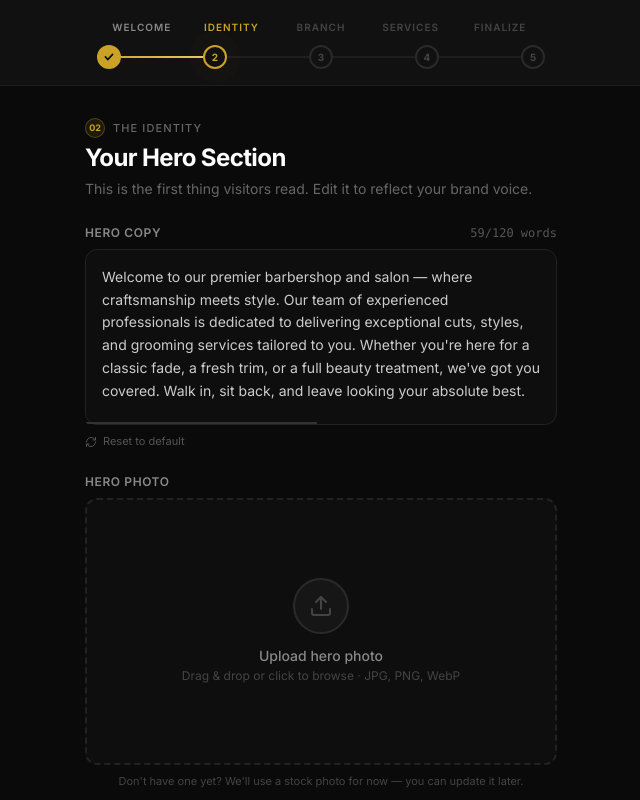
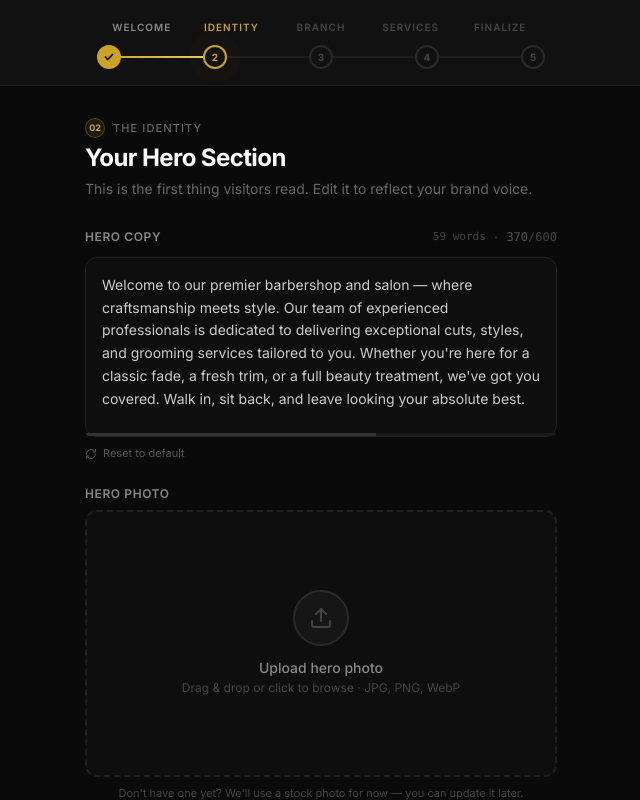
Before and after one commit to bertylynne/brewing-a-brand-engine, a React (Vite) app: page / in a window 1280 px wide. Both pictures are taken after a click on the button "Start Your Walkthrough". Shown: the top 800 px of the page, without its empty margins (319-959 px from the left). Built offline with nearby package versions, Linux system fonts and the light colour scheme.

Commit message:
Orchids run changes (2026-04-08T17:18:39.793Z)

```diff
--- a/src/steps/Step2Identity.jsx
+++ b/src/steps/Step2Identity.jsx
@@ -2,6 +2,8 @@ import { useState, useRef } from 'react';
 import { Upload, ImageIcon, ChevronRight, ChevronLeft, RefreshCw, AlertCircle } from 'lucide-react';
 
 const DEFAULT_HERO_TEXT = `Welcome to our premier barbershop and salon — where craftsmanship meets style. Our team of experienced professionals is dedicated to delivering exceptional cuts, styles, and grooming services tailored to you. Whether you're here for a classic fade, a fresh trim, or a full beauty treatment, we've got you covered. Walk in, sit back, and leave looking your absolute best.`;
+
+const CHAR_LIMIT = 600;
 
 function wordCount(str) {
   return str.trim() === '' ? 0 : str.trim().split(/\s+/).length;
@@ -12,10 +14,8 @@ export default function Step2Identity({ onNext, onBack, data, setData }) {
   const fileRef = useRef();
 
   const handleTextChange = (e) => {
-    const val = e.target.value;
-    if (wordCount(val) <= 120) {
-      setData({ ...data, heroText: val });
-    }
+    // Allow typing freely — validation is handled via disabled state
+    setData({ ...data, heroText: e.target.value });
   };
 
   const handleFile = (file) => {
@@ -30,9 +30,18 @@ export default function Step2Identity({ onNext, onBack, data, setData }) {
     handleFile(e.dataTransfer.files[0]);
   };
 
-  const words = wordCount(data.heroText || '');
-  const nearLimit = words >= 100;
-  const atLimit = words >= 120;
+  const text = data.heroText || DEFAULT_HERO_TEXT;
+  const charCount = text.length;
+  const words = wordCount(text);
+
+  const nearLimit = charCount >= 500;
+  const overLimit = charCount > CHAR_LIMIT;
+  // Colour ramp: neutral → gold warning → red over limit
+  const counterColor = overLimit ? 'text-red-400' : nearLimit ? 'text-[#c9a227]' : 'text-[#555]';
+  const barColor     = overLimit ? 'bg-red-500'   : nearLimit ? 'bg-[#c9a227]'   : 'bg-[#333]';
+  const borderClass  = overLimit
+    ? 'border-red-500/60 shadow-[0_0_0_3px_rgba(239,68,68,0.12)]'
+    : 'border-[#222] focus-within:border-[#c9a227]/50';
 
   return (
     <div className="px-5 py-8 max-w-lg mx-auto w-full">
@@ -54,34 +63,49 @@ export default function Step2Identity({ onNext, onBack, data, setData }) {
       <div className="animate-fade-up delay-100 mb-6">
         <div className="flex justify-between items-center mb-2">
           <label className="text-xs text-[#888] uppercase tracking-wider font-semibold">Hero Copy</label>
-          <div className="flex items-center gap-1.5">
-            {nearLimit && (
-              <AlertCircle className={`w-3.5 h-3.5 ${atLimit ? 'text-red-400' : 'text-[#c9a227]'}`} />
-            )}
-            <span className={`text-xs font-mono transition-colors ${atLimit ? 'text-red-400' : nearLimit ? 'text-[#c9a227]' : 'text-[#555]'}`}>
-              {words}/120 words
+          <div className="flex items-center gap-2">
+            {/* Word count (secondary) */}
+            <span className="text-[11px] text-[#444] font-mono hidden sm:inline">
+              {words} words
             </span>
+            <span className="text-[#333]">·</span>
+            {/* Character counter (primary) */}
+            <div className="flex items-center gap-1">
+              {(nearLimit || overLimit) && (
+                <AlertCircle className={`w-3.5 h-3.5 flex-shrink-0 ${overLimit ? 'text-red-400' : 'text-[#c9a227]'}`} />
+              )}
+              <span className={`text-xs font-mono tabular-nums transition-colors duration-200 ${counterColor}`}>
+                {charCount}
+                <span className="text-[#444]">/{CHAR_LIMIT}</span>
+              </span>
+            </div>
           </div>
         </div>
 
-        <div className={`relative rounded-xl border transition-all duration-200 ${
-          atLimit ? 'border-red-500/40' : 'border-[#222] focus-within:border-[#c9a227]/50'
-        } bg-[#0e0e0e]`}>
+        <div className={`relative rounded-xl border transition-all duration-200 ${borderClass} bg-[#0e0e0e]`}>
           <textarea
-            value={data.heroText || DEFAULT_HERO_TEXT}
+            value={text}
             onChange={handleTextChange}
             rows={6}
-            className="w-full bg-transparent text-[#ccc] text-sm leading-relaxed p-4 resize-none outline-none rounded-xl placeholder-[#444]"
+            className="w-full bg-transparent text-[#ccc] text-sm leading-relaxed p-4 pb-5 resize-none outline-none rounded-xl placeholder-[#444]"
             placeholder="Write your hero section copy here..."
           />
-          {/* Word count bar */}
-          <div className="absolute bottom-0 inset-x-0 h-[2px] rounded-b-xl overflow-hidden">
+          {/* Progress bar */}
+          <div className="absolute bottom-0 inset-x-0 h-[3px] rounded-b-xl overflow-hidden bg-[#1a1a1a]">
             <div
-              className={`h-full transition-all duration-300 ${atLimit ? 'bg-red-500' : nearLimit ? 'bg-[#c9a227]' : 'bg-[#333]'}`}
-              style={{ width: `${Math.min((words / 120) * 100, 100)}%` }}
+              className={`h-full transition-all duration-300 ${barColor}`}
+              style={{ width: `${Math.min((charCount / CHAR_LIMIT) * 100, 100)}%` }}
             />
           </div>
         </div>
+
+        {/* Over-limit warning message */}
+        {overLimit && (
+          <p className="mt-2 text-xs text-red-400 flex items-center gap-1.5 animate-fade-up">
+            <AlertCircle className="w-3.5 h-3.5 flex-shrink-0" />
+            {charCount - CHAR_LIMIT} character{charCount - CHAR_LIMIT !== 1 ? 's' : ''} over the limit — trim your copy to continue.
+          </p>
+        )}
 
         <button
           onClick={() => setData({ ...data, heroText: DEFAULT_HERO_TEXT })}
@@ -174,8 +198,14 @@ export default function Step2Identity({ onNext, onBack, data, setData }) {
         </button>
         <button
           onClick={onNext}
-          className="flex-1 flex items-center justify-center gap-2 px-6 py-3.5 rounded-full text-black font-semibold text-sm transition-all duration-200 hover:scale-[1.02] active:scale-95 shadow-md hover:shadow-[#c9a227]/20"
-          style={{ background: 'linear-gradient(135deg, #c9a227 0%, #e8c96a 60%, #c9a227 100%)' }}
+          disabled={overLimit}
+          title={overLimit ? 'Trim your copy to under 600 characters to continue' : undefined}
+          className={`flex-1 flex items-center justify-center gap-2 px-6 py-3.5 rounded-full text-black font-semibold text-sm transition-all duration-200 shadow-md ${
+            overLimit
+              ? 'opacity-40 cursor-not-allowed bg-[#444]'
+              : 'hover:scale-[1.02] active:scale-95 hover:shadow-[#c9a227]/20'
+          }`}
+          style={overLimit ? {} : { background: 'linear-gradient(135deg, #c9a227 0%, #e8c96a 60%, #c9a227 100%)' }}
         >
           Continue
           <ChevronRight className="w-4 h-4" />
```
